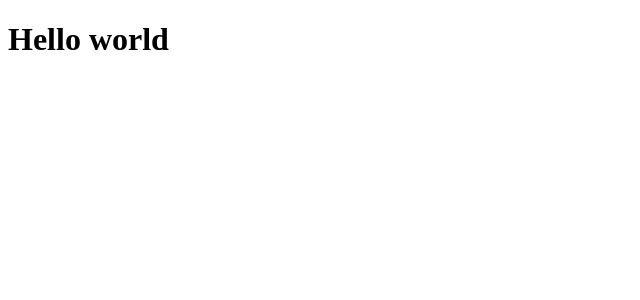
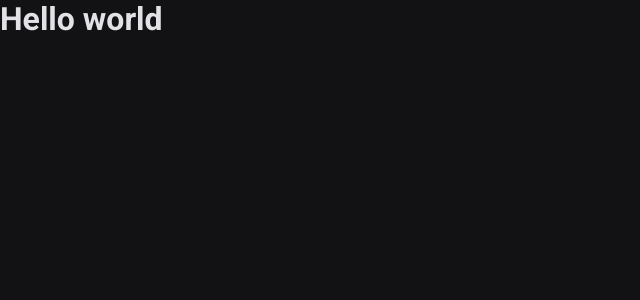
Before and after one commit to camilacno/2304-shop, a Next.js app: page / in a window 1280 px wide. Shown: the top 300 px of the page, without its empty margins (0-640 px from the left). Built offline with nearby package versions, Linux system fonts and the light colour scheme.

Commit message:
Global styles

```diff
--- a/src/pages/_app.tsx
+++ b/src/pages/_app.tsx
@@ -1,5 +1,8 @@
-function MyApp({ Component, pageProps }) {
+import { AppProps } from 'next/app'
+import { globalStyles } from '../styles/global'
+
+globalStyles()
+
+export default function App({ Component, pageProps }: AppProps) {
   return <Component {...pageProps} />
 }
-
-export default MyApp
--- /dev/null
+++ b/src/styles/global.ts
@@ -0,0 +1,18 @@
+import { globalCss } from '.'
+
+export const globalStyles = globalCss({
+  '*': {
+    margin: 0,
+    padding: 0,
+  },
+
+  body: {
+    backgroundColor: '$gray900',
+    color: '$gray100',
+  },
+
+  'body, input, textarea, button': {
+    fontFamily: 'Roboto',
+    fontWeight: 400,
+  },
+})
```
